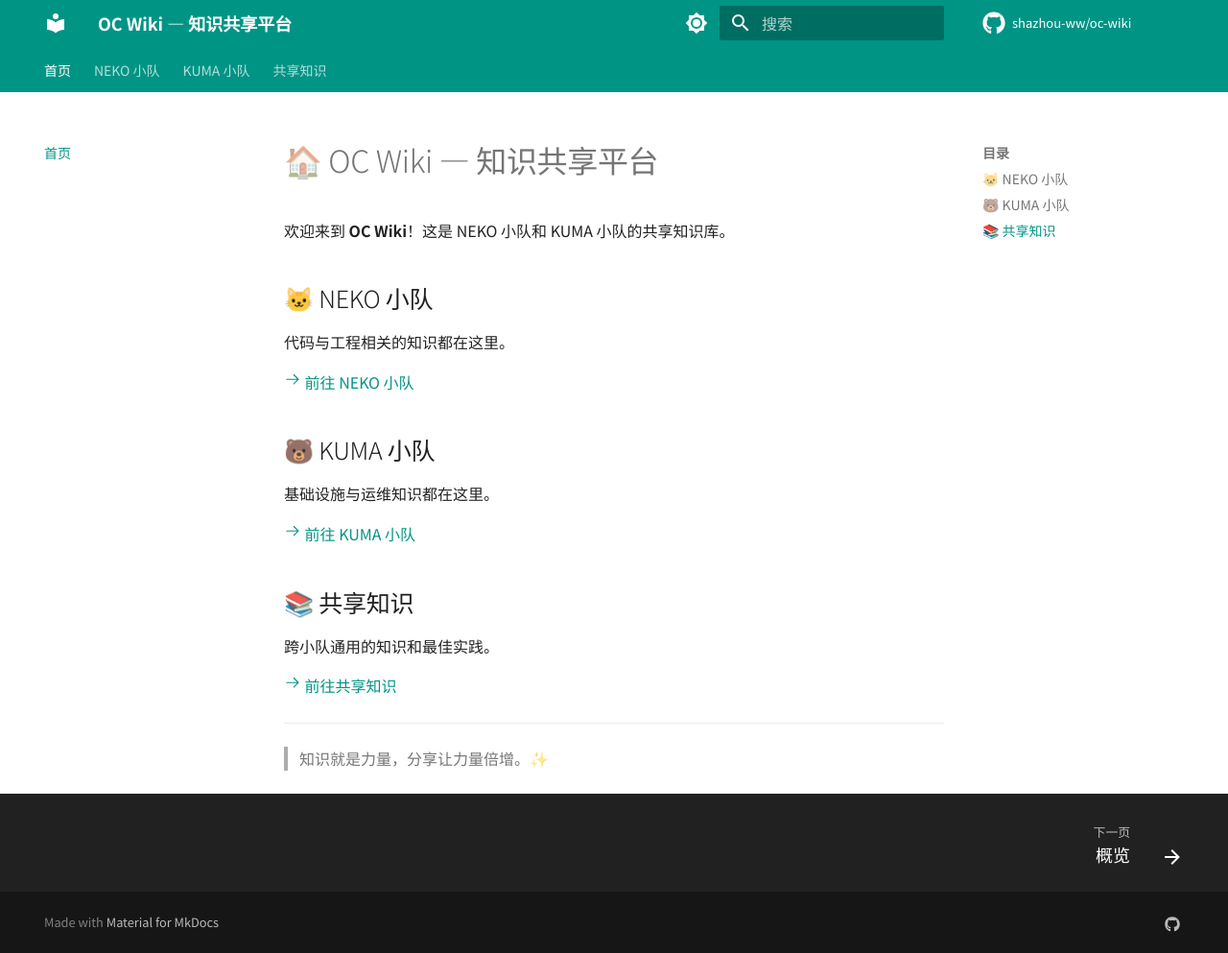
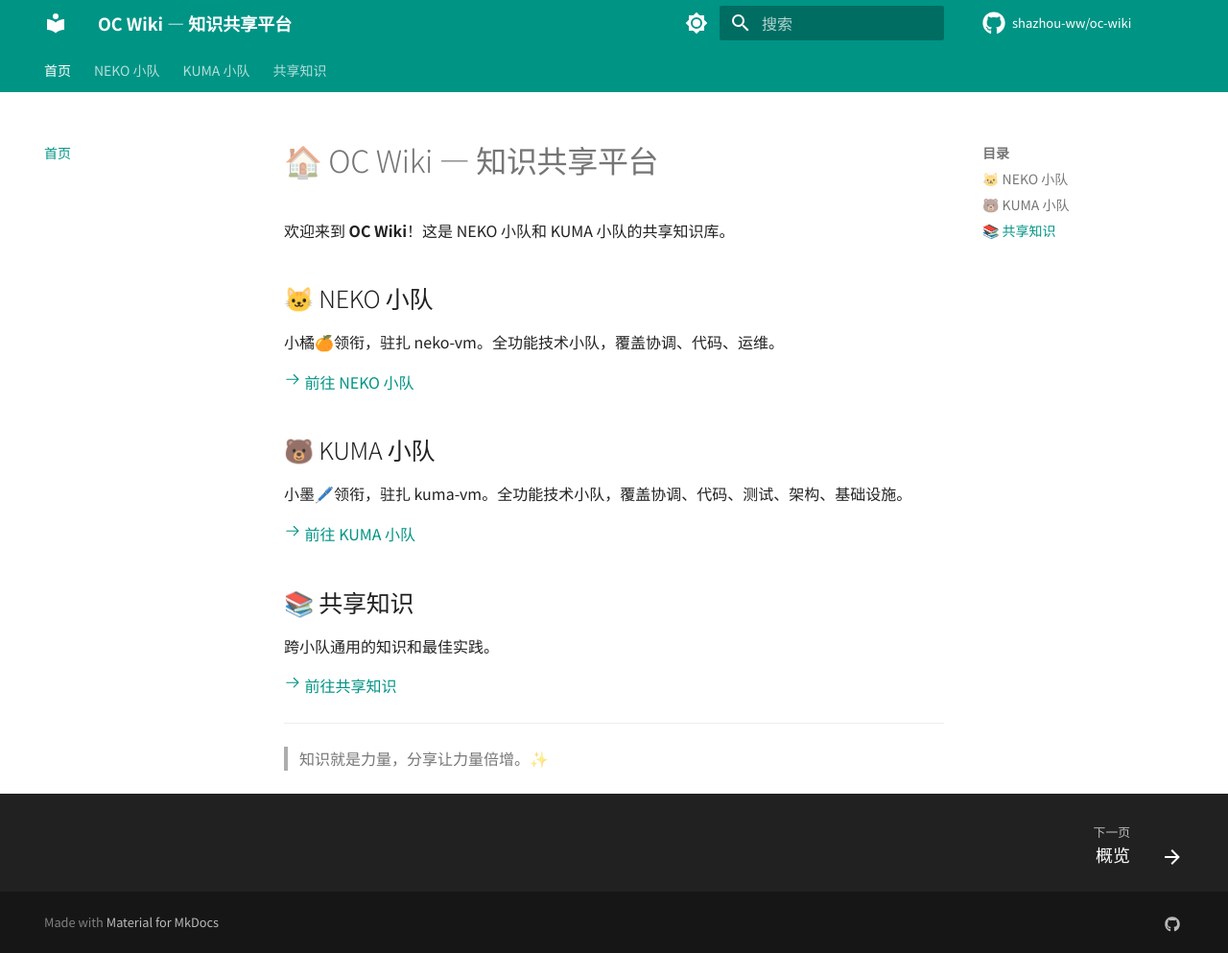
Before and after one commit to shazhou-ww/oc-wiki, an MkDocs documentation site: the page built from docs/index.md, in a window 1280 px wide and 993 px high. Shown: the whole window at 96% size. Built offline with MkDocs 1.6.1 and Material for MkDocs 9.7.7, drawn with Linux system fonts in a browser that asks for light colours; comment, search, counter and statistics services are not loaded.

Commit message:
fix: update team descriptions — both squads are full-capability teams

```diff
--- a/docs/index.md
+++ b/docs/index.md
@@ -4,13 +4,13 @@
 
 ## 🐱 NEKO 小队
 
-代码与工程相关的知识都在这里。
+小橘🍊领衔，驻扎 neko-vm。全功能技术小队，覆盖协调、代码、运维。
 
 [:octicons-arrow-right-24: 前往 NEKO 小队](neko/index.md)
 
 ## 🐻 KUMA 小队
 
-基础设施与运维知识都在这里。
+小墨🖊️领衔，驻扎 kuma-vm。全功能技术小队，覆盖协调、代码、测试、架构、基础设施。
 
 [:octicons-arrow-right-24: 前往 KUMA 小队](kuma/index.md)
 
```
